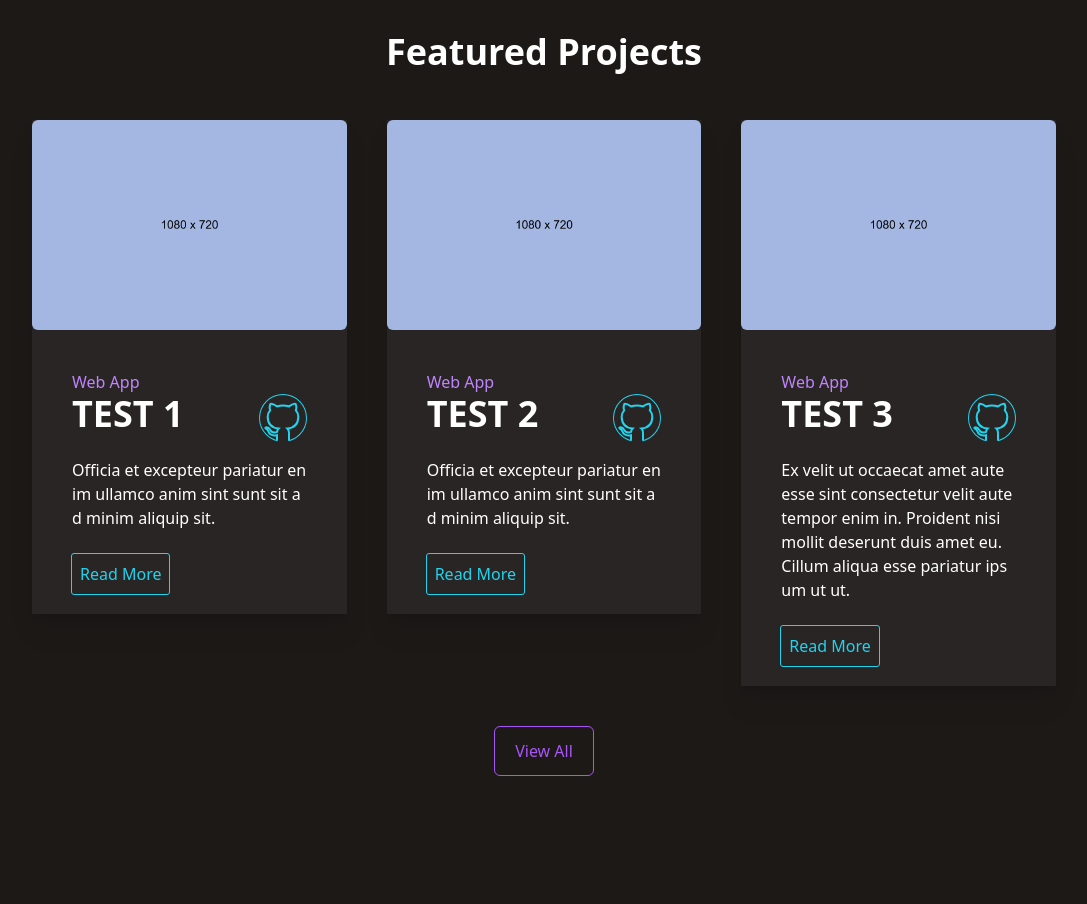
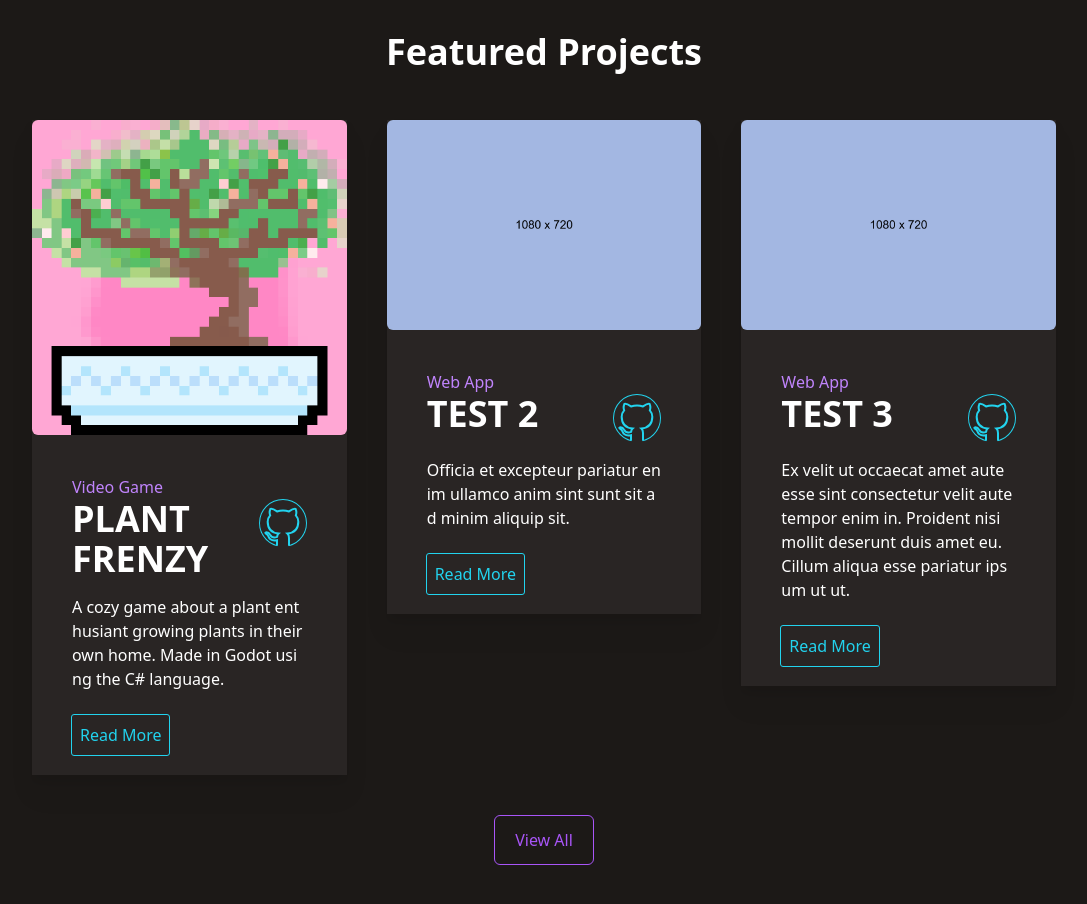
Before and after one commit to Niall-Sharma/programming-portfolio, a Next.js app: page / in a window 1280 px wide. Shown: the part 2020-2924 px from the top of the page, without its empty margins (96-1183 px from the left). Built offline with nearby package versions, Linux system fonts and the light colour scheme; what tailwindcss-animated would draw is missing.

Commit message:
added resume

```diff
--- a/src/app/components/navbar.tsx
+++ b/src/app/components/navbar.tsx
@@ -10,7 +10,7 @@ export default function Navbar() {
                     <ul className="flex flex-col lg:flex-row">
                         <NavButton pageLink="/" pageName="Home" />
                         <NavButton pageLink="/projects" pageName="Projects" />
-                        <NavButton pageLink="/" target="_BLANK" pageName="Resume" />
+                        <NavButton pageLink="https://drive.google.com/file/d/1kiQzC_iYKCGKgcAQmExTGziIXJmGIgb3/view?usp=sharing" target="_blank" pageName="Resume" />
                         <NavButton pageLink="/contact" pageName="Contact" />
                     </ul>
                     <ul className="flex end-0 items-center ml-auto mr-10 flex-row">
--- a/src/app/page.tsx
+++ b/src/app/page.tsx
@@ -4,8 +4,8 @@ import Link from "next/link";
 import ProjectCard from "./components/projectcard";
 import profilePic from "../../public/PictureOfMe.png"
 
-
-
+{/* IMAGES */}
+import PlantGameImage from "../../public/PlantGame.png"
 
 export default function Home() {
   return (
@@ -73,7 +73,7 @@ export default function Home() {
       <section className="bg-stone-900 flex w-full justify-center">
         <div className="bg-stone-900 flex flex-wrap">
           <div className="gap-10 grid grid-cols-1 lg:grid-cols-3 bg-stone-900 lg:px-32 justify-center align-middle items-start w-full justify-items-center">
-            <ProjectCard projecttype="Web App" githubLink="/" pageLink="/" projectName="test 1" imageLink={Niall} projectDescription="Officia et excepteur pariatur enim ullamco anim sint sunt sit ad minim aliquip sit." />
+            <ProjectCard projecttype="Video Game" githubLink="https://github.com/Niall-Sharma/PlantGame/" pageLink="https://sirtago.itch.io/plant-frenzy" imageLink={PlantGameImage} projectName="Plant Frenzy" projectDescription="A cozy game about a plant enthusiant growing plants in their own home. Made in Godot using the C# language." />
             <ProjectCard projecttype="Web App" githubLink="/" pageLink="/" projectName="test 2" imageLink={Niall} projectDescription="Officia et excepteur pariatur enim ullamco anim sint sunt sit ad minim aliquip sit. "  />
             <ProjectCard projecttype="Web App" githubLink="/" pageLink="/" projectName="test 3" imageLink={Niall} projectDescription="Ex velit ut occaecat amet aute esse sint consectetur velit aute tempor enim in. Proident nisi mollit deserunt duis amet eu. Cillum aliqua esse pariatur ipsum ut ut." />
           </div>
```
